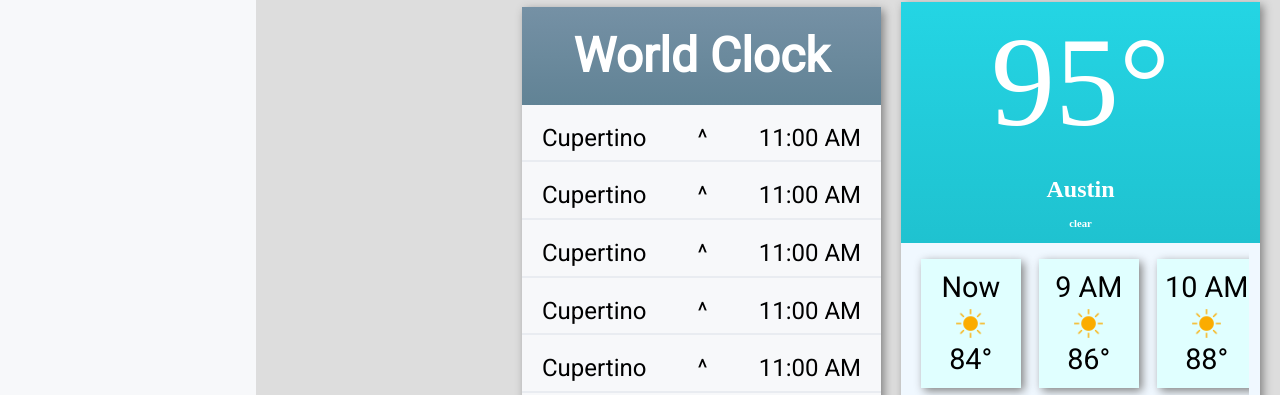
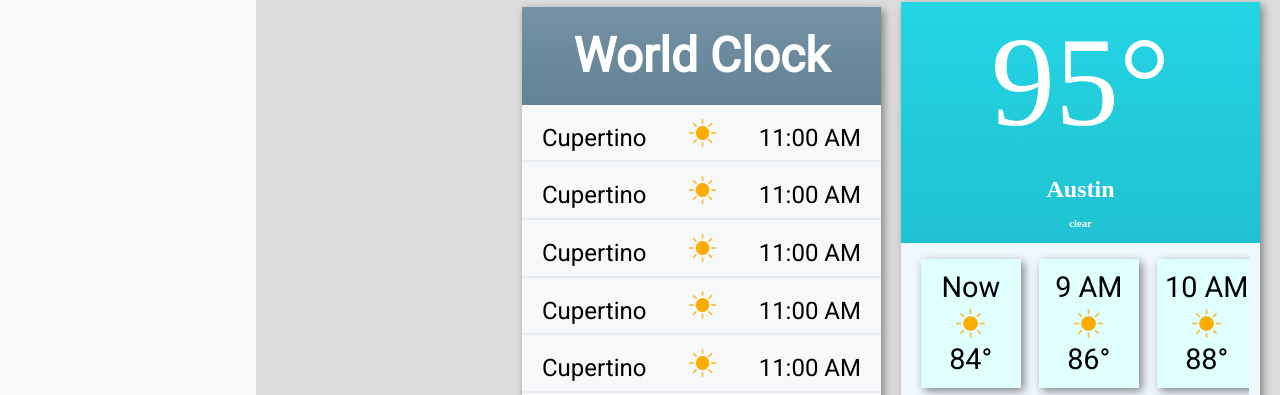
Before and after one commit to pat-white-code/ACA_web101_patrick_white, a plain HTML site: page src/checkpoint-1/checkpoint-1.html in a window 1280 px wide. Shown: the part 702-1097 px from the top of the page. Drawn offline with Linux system fonts and the light colour scheme.

Commit message:
adds weather icons to world clock

```diff
--- a/src/checkpoint-1/checkpoint-1.html
+++ b/src/checkpoint-1/checkpoint-1.html
@@ -149,7 +149,7 @@
                 <p>Cupertino</p>
               </div>
               <div class="local-weather">
-                <p>^</p>
+                <img src="img/sunny.png" />
               </div>
               <div class="local-time">
                 <p>11:00 AM</p>
@@ -160,7 +160,7 @@
                 <p>Cupertino</p>
               </div>
               <div class="local-weather">
-                <p>^</p>
+                <img src="img/sunny.png" />
               </div>
               <div class="local-time">
                 <p>11:00 AM</p>
@@ -171,7 +171,7 @@
                 <p>Cupertino</p>
               </div>
               <div class="local-weather">
-                <p>^</p>
+                <img src="img/sunny.png" />
               </div>
               <div class="local-time">
                 <p>11:00 AM</p>
@@ -182,7 +182,7 @@
                 <p>Cupertino</p>
               </div>
               <div class="local-weather">
-                <p>^</p>
+                <img src="img/sunny.png" />
               </div>
               <div class="local-time">
                 <p>11:00 AM</p>
@@ -193,7 +193,7 @@
                 <p>Cupertino</p>
               </div>
               <div class="local-weather">
-                <p>^</p>
+                <img src="img/sunny.png" />
               </div>
               <div class="local-time">
                 <p>11:00 AM</p>
@@ -204,7 +204,7 @@
                 <p>Cupertino</p>
               </div>
               <div class="local-weather">
-                <p>^</p>
+                <img src="img/sunny.png" />
               </div>
               <div class="local-time">
                 <p>11:00 AM</p>
@@ -215,7 +215,7 @@
                 <p>Cupertino</p>
               </div>
               <div class="local-weather">
-                <p>^</p>
+                <img src="img/sunny.png" />
               </div>
               <div class="local-time">
                 <p>11:00 AM</p>
@@ -226,7 +226,7 @@
                 <p>Cupertino</p>
               </div>
               <div class="local-weather">
-                <p>^</p>
+                <img src="img/sunny.png" />
               </div>
               <div class="local-time">
                 <p>11:00 AM</p>
@@ -237,7 +237,7 @@
                 <p>Cupertino</p>
               </div>
               <div class="local-weather">
-                <p>^</p>
+                <img src="img/sunny.png" />
               </div>
               <div class="local-time">
                 <p>11:00 AM</p>
@@ -248,7 +248,7 @@
                 <p>Cupertino</p>
               </div>
               <div class="local-weather">
-                <p>^</p>
+                <img src="img/sunny.png" />
               </div>
               <div class="local-time">
                 <p>11:00 AM</p>
@@ -259,7 +259,7 @@
                 <p>Cupertino</p>
               </div>
               <div class="local-weather">
-                <p>^</p>
+                <img src="img/sunny.png" />
               </div>
               <div class="local-time">
                 <p>11:00 AM</p>
@@ -270,7 +270,7 @@
                 <p>Cupertino</p>
               </div>
               <div class="local-weather">
-                <p>^</p>
+                <img src="img/sunny.png" />
               </div>
               <div class="local-time">
                 <p>11:00 AM</p>
@@ -281,7 +281,7 @@
                 <p>Cupertino</p>
               </div>
               <div class="local-weather">
-                <p>^</p>
+                <img src="img/sunny.png" />
               </div>
               <div class="local-time">
                 <p>11:00 AM</p>
@@ -292,7 +292,7 @@
                 <p>Cupertino</p>
               </div>
               <div class="local-weather">
-                <p>^</p>
+                <img src="img/sunny.png" />
               </div>
               <div class="local-time">
                 <p>11:00 AM</p>
@@ -303,7 +303,7 @@
                 <p>Cupertino</p>
               </div>
               <div class="local-weather">
-                <p>^</p>
+                <img src="img/sunny.png" />
               </div>
               <div class="local-time">
                 <p>11:00 AM</p>
--- a/src/checkpoint-1/style.css
+++ b/src/checkpoint-1/style.css
@@ -313,6 +313,17 @@ ul {
   font-family: 'roboto', sans-serif;
   border-bottom: 2px rgb(233, 236, 241) solid;
   padding: 5px 20px;
+}
+
+.local-weather {
+  display:flex;
+  justify-content: center;
+  align-items: center;
+  width:35%
+}
+
+.clock-item img {
+  width: 25%;
 }
 
 /* TODO: make it so that the clock items alternate colors. */
```
Also changed, not shown: src/checkpoint-1/img/night.png (added).
